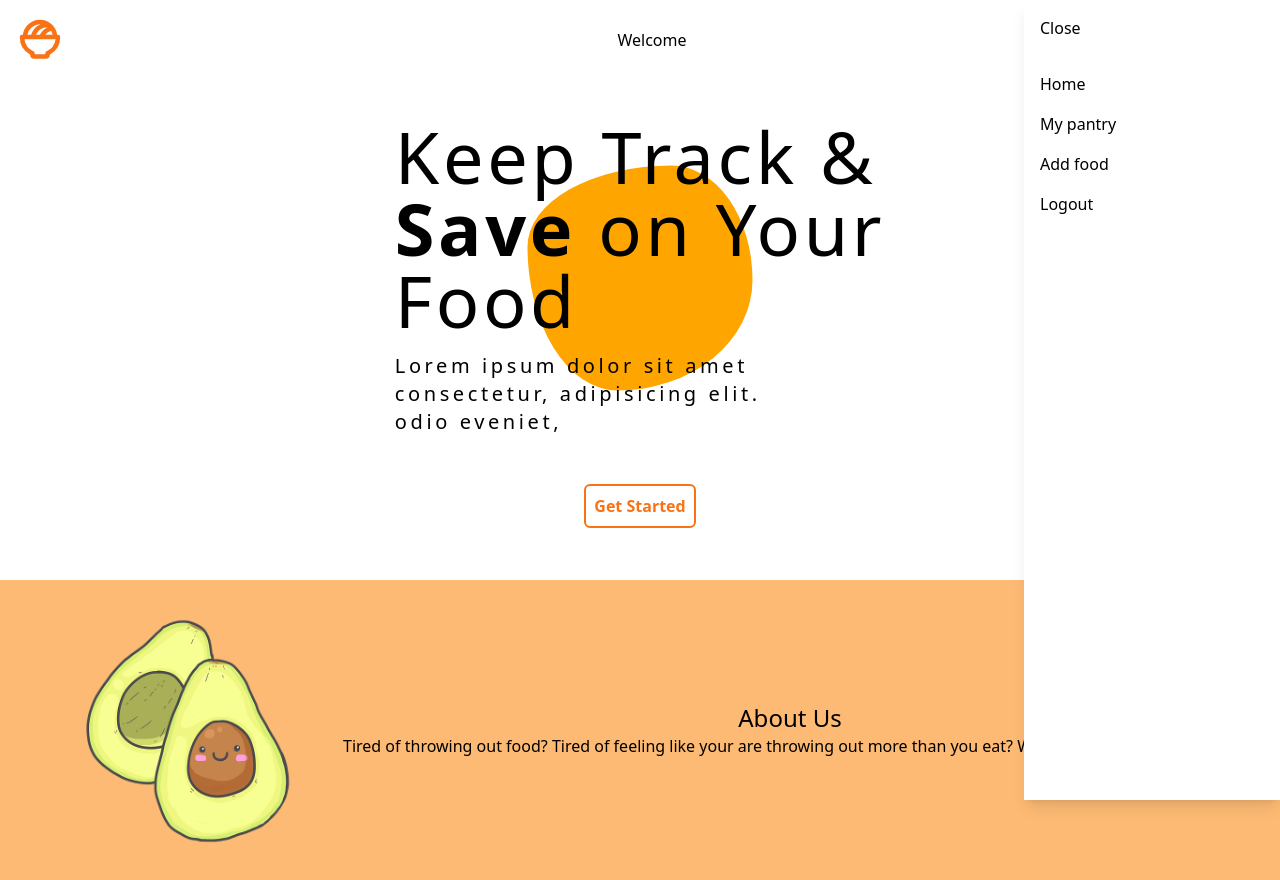
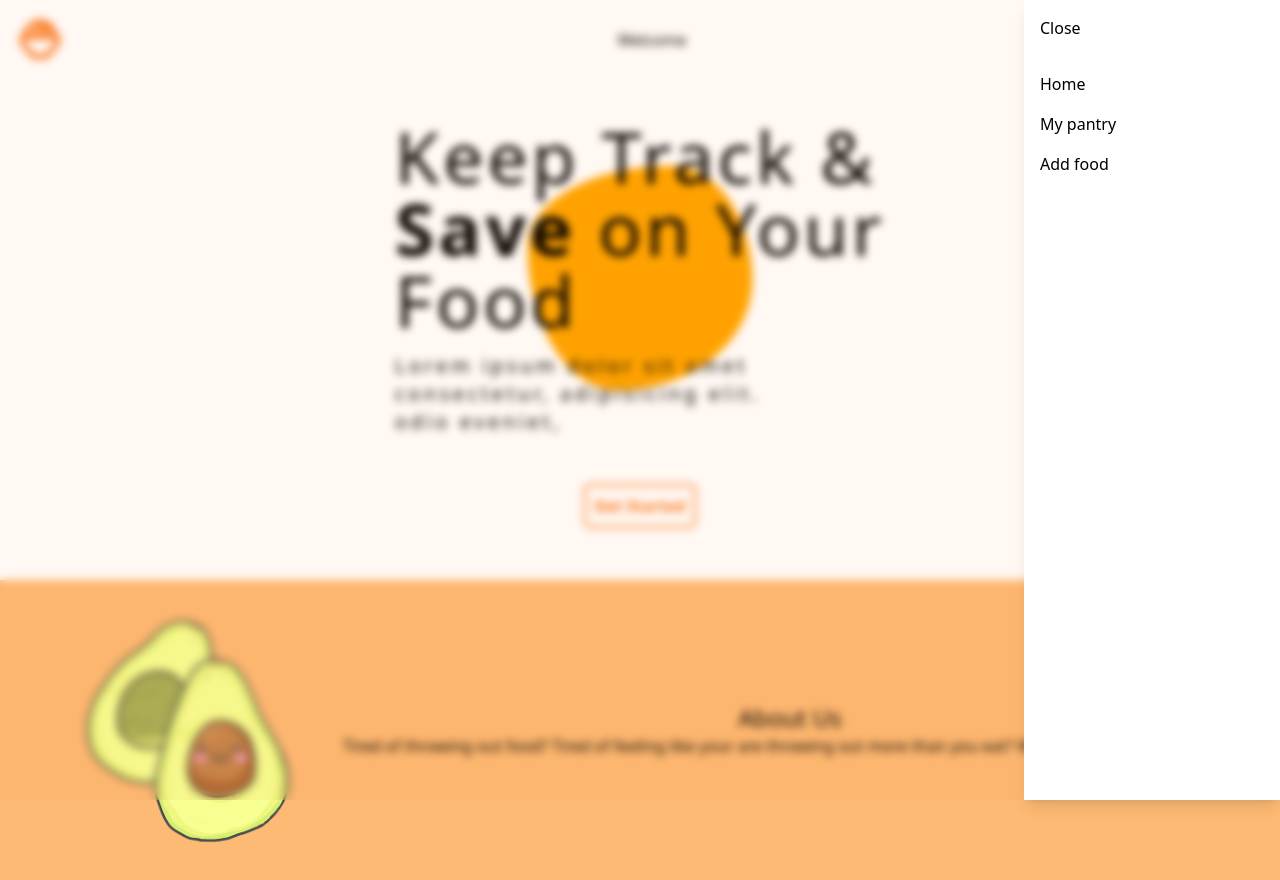
Before and after one commit to bustyAI/foodfo, a Next.js app: page / in a window 1280 px wide. Both pictures are taken after a click on the button 1252 px from the left and 40 px from the top of the page. Built offline with nearby package versions, Linux system fonts and the light colour scheme.

Commit message:
Adding styles to sidepanel

```diff
--- a/app/components/SidePanel.tsx
+++ b/app/components/SidePanel.tsx
@@ -1,5 +1,8 @@
 import React from "react";
 import Link from "next/link";
+
+// Auth
+import auth0 from "@/utils/auth0";
 
 interface SidePanelProps {
   isOpen: boolean;
@@ -8,10 +11,20 @@ interface SidePanelProps {
 
 function SidePanel({ isOpen, onClose }: SidePanelProps) {
   return (
+    <>
+      {/* Glassmorphism Overlay */}
+      {isOpen && (
         <div
-      className={`fixed top-0 right-0 h-full w-64 bg-white shadow-lg transform z-50 ${
+          className="fixed inset-0 bg-orange-500 bg-opacity-5 backdrop-blur-sm z-40"
+          onClick={onClose}
+        ></div>
+      )}
+
+      {/* Side panel */}
+      <div
+        className={`fixed top-0 right-0 h-full w-64 bg-white shadow-lg transform ${
           isOpen ? "translate-x-0" : "translate-x-full"
-      } transition-transform duration-300 ease-in-out`}
+        } transition-transform duration-300 ease-in-out z-50`}
       >
         <button onClick={onClose} className="p-4">
           Close
@@ -24,13 +37,11 @@ function SidePanel({ isOpen, onClose }: SidePanelProps) {
             <Link href="/pantry">My pantry</Link>
           </li>
           <li>
-          <Link href="/">Add food</Link>
-        </li>
-        <li>
-          <a href="/api/auth/logout">Logout</a>
+            <Link href="/add-food">Add food</Link>
           </li>
         </ul>
       </div>
+    </>
   );
 }
 
--- a/app/page.tsx
+++ b/app/page.tsx
@@ -1,4 +1,4 @@
-import { Navbar, Hero, Button, Footer } from "@/app/components";
+import { Hero, Button, Footer } from "@/app/components";
 
 export default function Home() {
   return (
```
Lines whose indentation alone changed are shown as unchanged.
